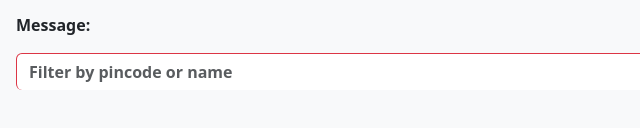
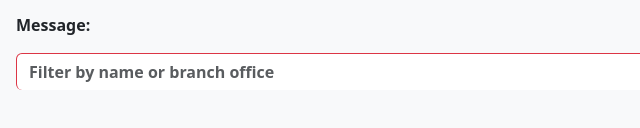
Before and after one commit to shubham1upadhyay/IP-Detective, a plain HTML site: page index.html in a window 1280 px wide. Both pictures are taken after a click on the button "Get Info". Shown: the part 664-792 px from the top of the page, 0-640 px from the left. Drawn offline with nearby package versions, Linux system fonts and the light colour scheme; no server answers.

Commit message:
code updated

```diff
--- a/index.html
+++ b/index.html
@@ -65,7 +65,7 @@
 
     <div>
         <!-- <i class="fa fa-search"></i> -->
-        <input name="search" id="search" type="search" class="fw-bolder text-black border-danger search border-bottom-0 form-control fw-semibold" placeholder="Filter by pincode or name"/>
+        <input name="search" id="search" type="search" class="fw-bolder text-black border-danger search border-bottom-0 form-control fw-semibold" placeholder="Filter by name or branch office"/>
     </div>
 
     <div id="filter-card">
```
